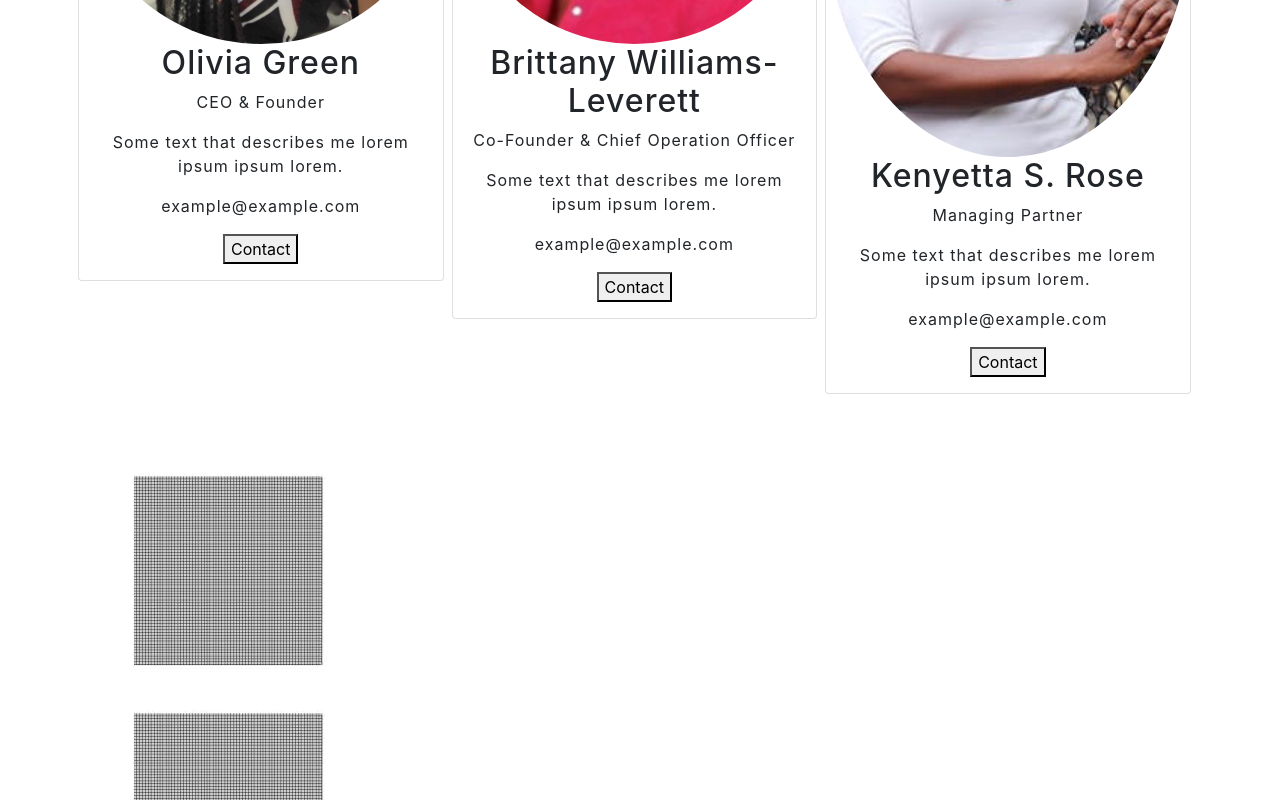
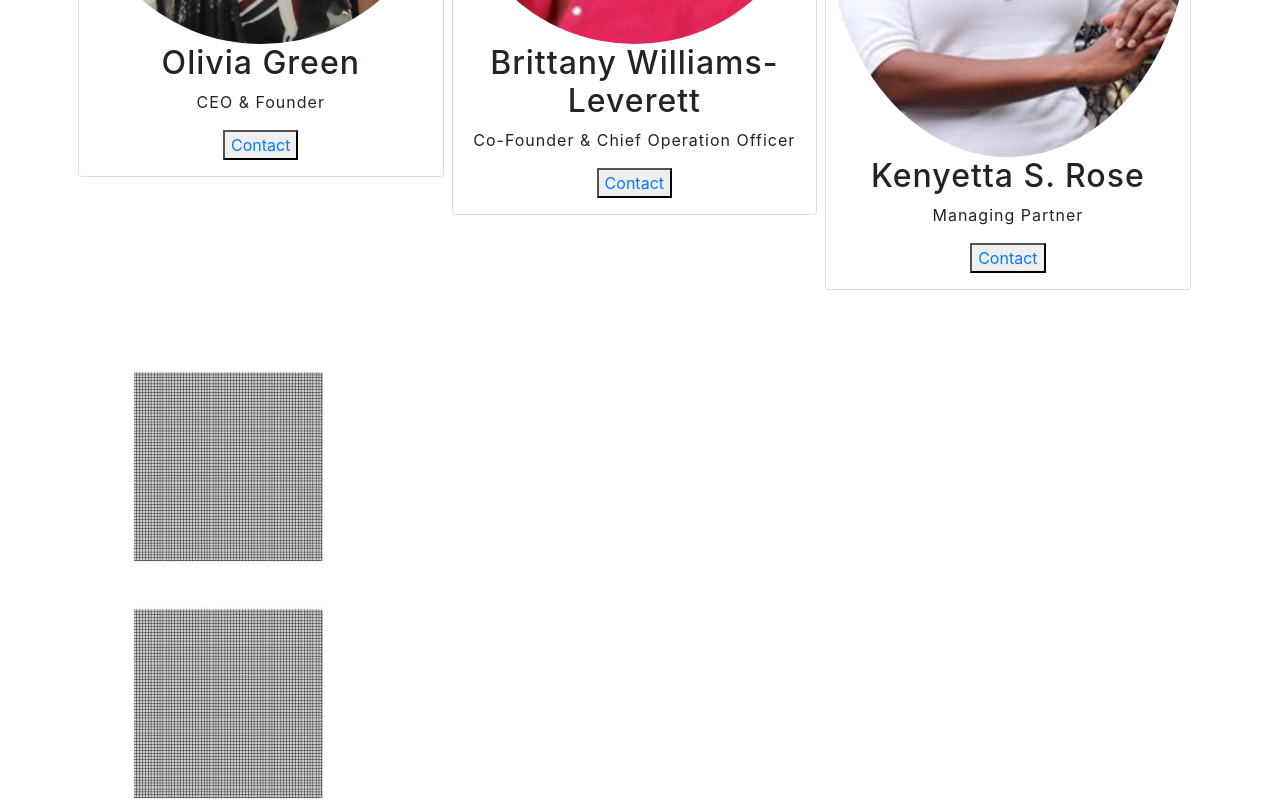
Before and after one commit to jlev2282/HerGrind, a website with bundled scripts: page index.html in a window 1280 px wide. Shown: the part 3440-4240 px from the top of the page. Built offline with nearby package versions, Linux system fonts and the light colour scheme.

Commit message:
updated contact buttons

```diff
--- a/index.html
+++ b/index.html
@@ -134,9 +134,9 @@
               <div class="container">
                 <h2>Olivia Green</h2>
                 <p class="title">CEO &amp; Founder</p>
-                <p>Some text that describes me lorem ipsum ipsum lorem.</p>
-                <p>example@example.com</p>
-                <p><button class="button">Contact</button></p>
+                <!-- <p>Some text that describes me lorem ipsum ipsum lorem.</p> -->
+                <!-- <p>example@example.com</p> -->
+                <p><button class="button"><a href="mailto:">Contact</a></button></p>
               </div>
             </div>
           </div>
@@ -147,9 +147,9 @@
               <div class="container">
                 <h2>Brittany Williams-Leverett</h2>
                 <p class="title">Co-Founder & Chief Operation Officer</p>
-                <p>Some text that describes me lorem ipsum ipsum lorem.</p>
-                <p>example@example.com</p>
-                <p><button class="button">Contact</button></p>
+                <!-- <p>Some text that describes me lorem ipsum ipsum lorem.</p>
+                <p>example@example.com</p> -->
+                <p><button class="button"><a href="mailto:brittany@hergrindventures.com">Contact</a></button></p>
               </div>
             </div>
           </div>
@@ -160,9 +160,9 @@
               <div class="container">
                 <h2>Kenyetta S. Rose</h2>
                 <p class="title">Managing Partner</p>
-                <p>Some text that describes me lorem ipsum ipsum lorem.</p>
-                <p>example@example.com</p>
-                <p><button class="button">Contact</button></p>
+                <!-- <p>Some text that describes me lorem ipsum ipsum lorem.</p>
+                <p>example@example.com</p> -->
+                <p><button class="button"><a href="mailto:kenyetta@hergrindventures.com">Contact</a></button></p>
               </div>
             </div>
           </div>
@@ -234,6 +234,7 @@
     </div>
   </div>
 
+  <!-- Services -->
   <div id="services" class="section text-center">
     <div class="container">
         <a class="text-white" href="downloads/HerBrochure.pdf" download>Click to Download Brochure </a>
@@ -283,7 +284,7 @@
               <h4 class="text-uppercase m-0">Email</h4>
               <hr class="my-4">
               <div class="small text-black-50">
-                <a href="#">hergrindsventures@gmail.com</a>
+                <a href="mailto:info@hergrindventures.com">info@hergrindventures.com</a>
               </div>
             </div>
           </div>
```
